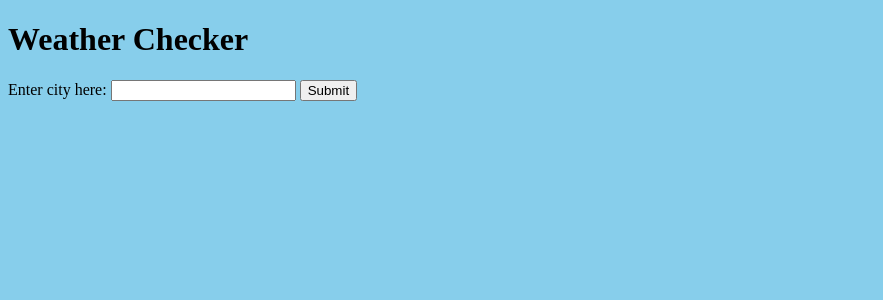
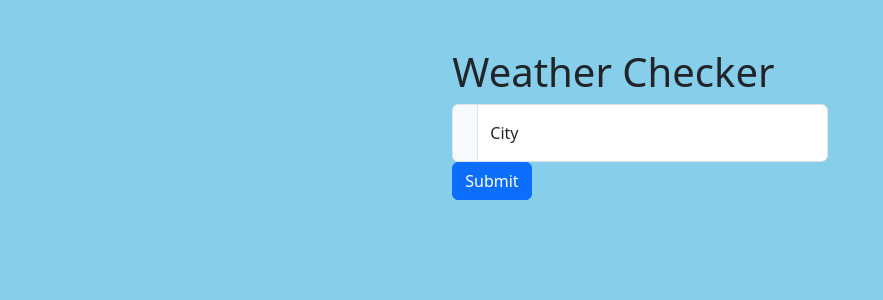
Before and after one commit to davidobr/weather_application, a Django app: page / in a window 1280 px wide. Shown: the top 300 px of the page, without its empty margins (0-883 px from the left). Run offline with Django 4.2, Linux system fonts and the light colour scheme.

Commit message:
further improvements still to be made

```diff
--- a/weather_app/settings.py
+++ b/weather_app/settings.py
@@ -37,6 +37,7 @@ INSTALLED_APPS = [
     'django.contrib.sessions',
     'django.contrib.messages',
     'django.contrib.staticfiles',
+    'fontawesomefree',
     'website',
 ]
 
--- a/website/static/website/default.css
+++ b/website/static/website/default.css
@@ -6,3 +6,11 @@ body {
 #content {
     margin: auto;
 }
+
+.homepage-body {
+    padding: 0% 2%;
+}
+
+#floatingInputGroup2 {
+    width: 100%;
+}
--- a/website/templates/website/homepage.html
+++ b/website/templates/website/homepage.html
@@ -5,15 +5,26 @@
     <meta charset="UTF-8">
     <meta name="viewport" content="width=device-width, initial-scale=1">
     <title>{% block title %}{% endblock %}</title>
+    <link href="https://cdn.jsdelivr.net/npm/bootstrap@5.3.0/dist/css/bootstrap.min.css" rel="stylesheet"
+          integrity="sha384-9ndCyUaIbzAi2FUVXJi0CjmCapSmO7SnpJef0486qhLnuZ2cdeRhO02iuK6FUUVM" crossorigin="anonymous">
     <link href="{% static 'website/default.css' %}" rel="stylesheet">
+    <link href="{% static 'fontawesomefree/css/fontawesome.css' %}" rel="stylesheet" type="text/css">
+    <link href="{% static 'fontawesomefree/css/brands.css' %}" rel="stylesheet" type="text/css">
+    <link href="{% static 'fontawesomefree/css/solid.css' %}" rel="stylesheet" type="text/css">
 </head>
 <body>
     <div id="content">
-        <div class="contained-content">
-            <h1>Weather Checker</h1>
+        <div class="col-12 col-lg-4 mx-auto mt-5 mx-auto align-items-center homepage-body">
+            <h1 class="mx-auto">Weather Checker</h1>
             <form method="POST">
-                <label>Enter city here: </label><input type="text"/>
-                <button type="submit">Submit</button>
+                <div class="input-group">
+                  <span class="input-group-text"><i class="fa-solid fa-city"></i></span>
+                  <div class="form-floating">
+                    <input type="text" class="form-control" id="floatingInputGroup2" placeholder="Please enter city" required>
+                    <label for="floatingInputGroup2">City</label>
+                  </div>
+                </div>
+                <button type="submit" class="btn btn-primary">Submit</button>
             </form>
         </div>
     </div>
```
